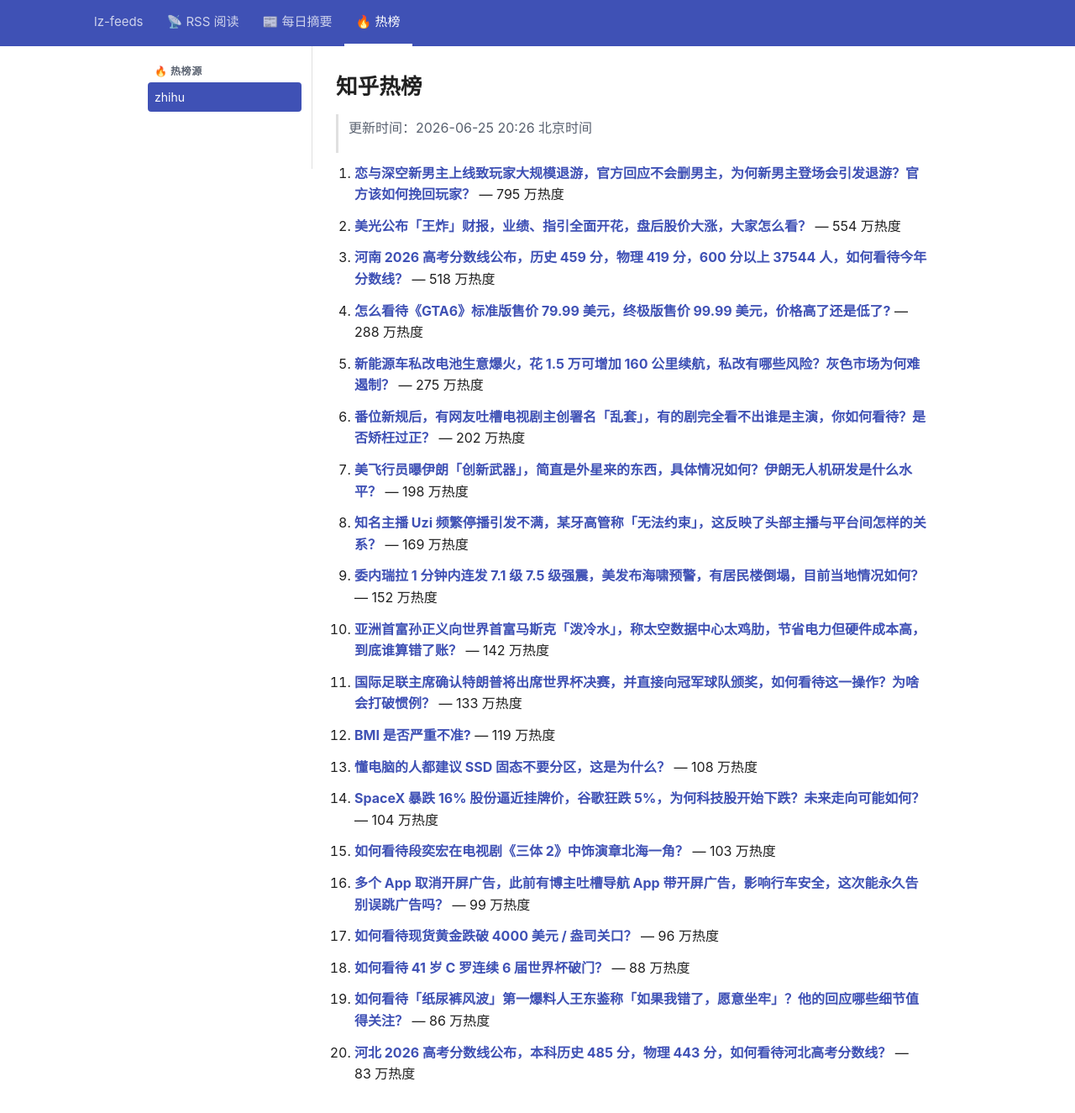
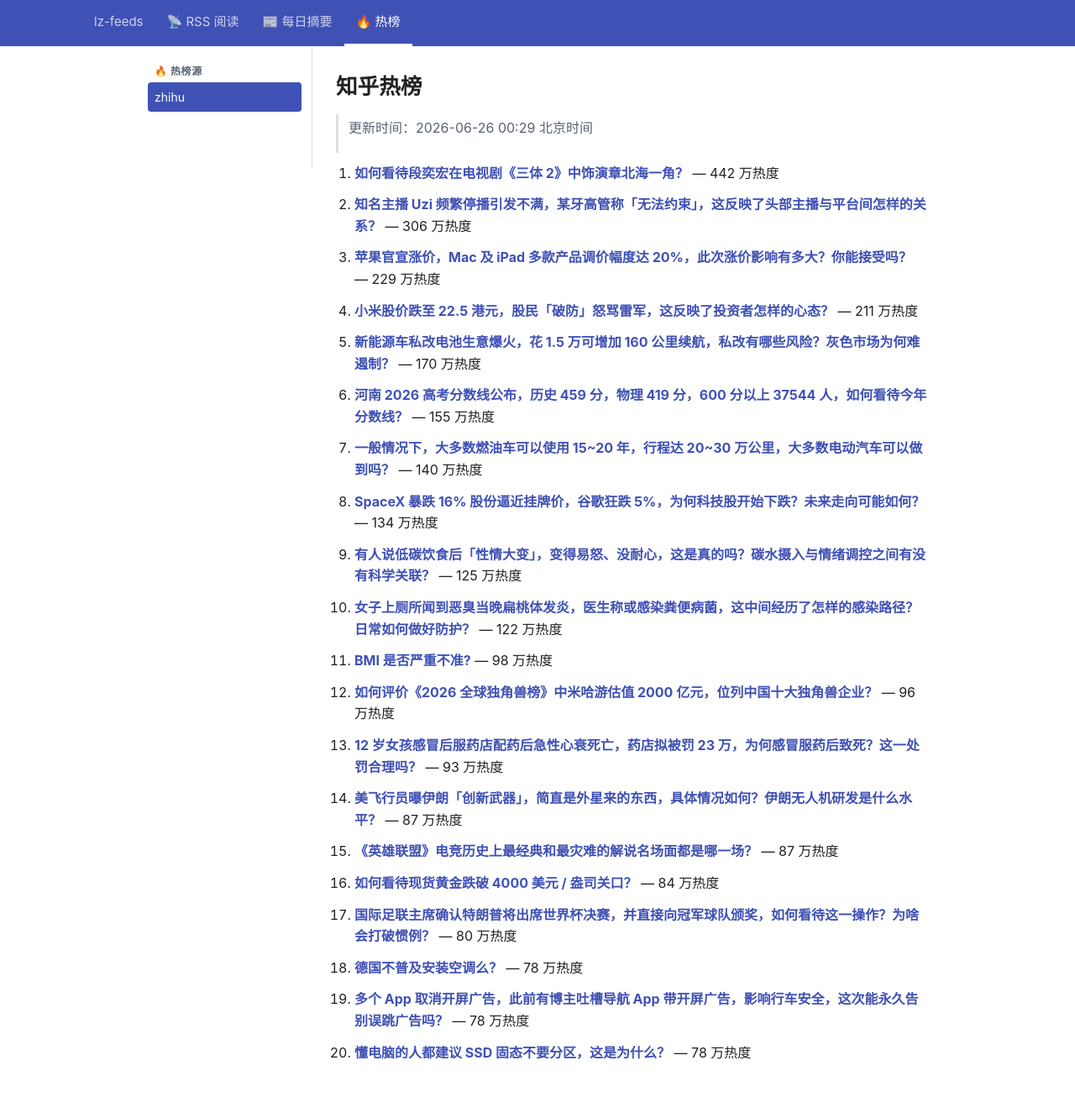
Before and after one commit to lizhang0101/lz-feeds, a Jekyll site: the page built from _hotlist/zhihu.md, in a window 1280 px wide and 1356 px high. Shown: the top 1325 px of the window at 84% size. Built offline with Jekyll 4.4.1, drawn with Linux system fonts in a browser that asks for light colours.

Commit message:
hotlist: 2026-06-25T16:29Z

```diff
--- a/_hotlist/zhihu.md
+++ b/_hotlist/zhihu.md
@@ -1,48 +1,48 @@
 ---
-updated: 2026-06-25 20:26 北京时间
+updated: 2026-06-26 00:29 北京时间
 count: 20
 ---
 
 # 知乎热榜
 
-> 更新时间：2026-06-25 20:26 北京时间
+> 更新时间：2026-06-26 00:29 北京时间
 
-1. **[恋与深空新男主上线致玩家大规模退游，官方回应不会删男主，为何新男主登场会引发退游？官方该如何挽回玩家？](https://www.zhihu.com/question/2052718434220073058)** — 795 万热度
+1. **[如何看待段奕宏在电视剧《三体 2》中饰演章北海一角？](https://www.zhihu.com/question/2053302352527073540)** — 442 万热度
 
-2. **[美光公布「王炸」财报，业绩、指引全面开花，盘后股价大涨，大家怎么看？](https://www.zhihu.com/question/2053379063864209458)** — 554 万热度
+2. **[知名主播 Uzi 频繁停播引发不满，某牙高管称「无法约束」，这反映了头部主播与平台间怎样的关系？](https://www.zhihu.com/question/2053173382947125152)** — 306 万热度
 
-3. **[河南 2026 高考分数线公布，历史 459 分，物理 419 分，600 分以上 37544 人，如何看待今年分数线？](https://www.zhihu.com/question/2053210118947169394)** — 518 万热度
+3. **[苹果官宣涨价，Mac 及 iPad 多款产品调价幅度达 20%，此次涨价影响有多大？你能接受吗？](https://www.zhihu.com/question/2053590927633900087)** — 229 万热度
 
-4. **[怎么看待《GTA6》标准版售价 79.99 美元，终极版售价 99.99 美元，价格高了还是低了?](https://www.zhihu.com/question/2053231216510374205)** — 288 万热度
+4. **[小米股价跌至 22.5 港元，股民「破防」怒骂雷军，这反映了投资者怎样的心态？](https://www.zhihu.com/question/2052889255903499836)** — 211 万热度
 
-5. **[新能源车私改电池生意爆火，花 1.5 万可增加 160 公里续航，私改有哪些风险？灰色市场为何难遏制？](https://www.zhihu.com/question/2053114654025408783)** — 275 万热度
+5. **[新能源车私改电池生意爆火，花 1.5 万可增加 160 公里续航，私改有哪些风险？灰色市场为何难遏制？](https://www.zhihu.com/question/2053114654025408783)** — 170 万热度
 
-6. **[番位新规后，有网友吐槽电视剧主创署名「乱套」，有的剧完全看不出谁是主演，你如何看待？是否矫枉过正？](https://www.zhihu.com/question/2053170345960367595)** — 202 万热度
+6. **[河南 2026 高考分数线公布，历史 459 分，物理 419 分，600 分以上 37544 人，如何看待今年分数线？](https://www.zhihu.com/question/2053210118947169394)** — 155 万热度
 
-7. **[美飞行员曝伊朗「创新武器」，简直是外星来的东西，具体情况如何？伊朗无人机研发是什么水平？](https://www.zhihu.com/question/2053109056487822677)** — 198 万热度
+7. **[一般情况下，大多数燃油车可以使用 15~20 年，行程达 20~30 万公里，大多数电动汽车可以做到吗？](https://www.zhihu.com/question/2043983588144764883)** — 140 万热度
 
-8. **[知名主播 Uzi 频繁停播引发不满，某牙高管称「无法约束」，这反映了头部主播与平台间怎样的关系？](https://www.zhihu.com/question/2053173382947125152)** — 169 万热度
+8. **[SpaceX 暴跌 16% 股份逼近挂牌价，谷歌狂跌 5%，为何科技股开始下跌？未来走向可能如何？](https://www.zhihu.com/question/2053015352347293676)** — 134 万热度
 
-9. **[委内瑞拉 1 分钟内连发 7.1 级 7.5 级强震，美发布海啸预警，有居民楼倒塌，目前当地情况如何？](https://www.zhihu.com/question/2053380936624862329)** — 152 万热度
+9. **[有人说低碳饮食后「性情大变」，变得易怒、没耐心，这是真的吗？碳水摄入与情绪调控之间有没有科学关联？](https://www.zhihu.com/question/2053191111456158541)** — 125 万热度
 
-10. **[亚洲首富孙正义向世界首富马斯克「泼冷水」，称太空数据中心太鸡肋，节省电力但硬件成本高，到底谁算错了账？](https://www.zhihu.com/question/2053101121611289066)** — 142 万热度
+10. **[女子上厕所闻到恶臭当晚扁桃体发炎，医生称或感染粪便病菌，这中间经历了怎样的感染路径？日常如何做好防护？](https://www.zhihu.com/question/2053063742569411111)** — 122 万热度
 
-11. **[国际足联主席确认特朗普将出席世界杯决赛，并直接向冠军球队颁奖，如何看待这一操作？为啥会打破惯例？](https://www.zhihu.com/question/2053130730595791572)** — 133 万热度
+11. **[BMI 是否严重不准?](https://www.zhihu.com/question/382887507)** — 98 万热度
 
-12. **[BMI 是否严重不准?](https://www.zhihu.com/question/382887507)** — 119 万热度
+12. **[如何评价《2026 全球独角兽榜》中米哈游估值 2000 亿元，位列中国十大独角兽企业？](https://www.zhihu.com/question/2053562499140735507)** — 96 万热度
 
-13. **[懂电脑的人都建议 SSD 固态不要分区，这是为什么？](https://www.zhihu.com/question/4012173870)** — 108 万热度
+13. **[12 岁女孩感冒后服药店配药后急性心衰死亡，药店拟被罚 23 万，为何感冒服药后致死？这一处罚合理吗？](https://www.zhihu.com/question/2053383441366742788)** — 93 万热度
 
-14. **[SpaceX 暴跌 16% 股份逼近挂牌价，谷歌狂跌 5%，为何科技股开始下跌？未来走向可能如何？](https://www.zhihu.com/question/2053015352347293676)** — 104 万热度
+14. **[美飞行员曝伊朗「创新武器」，简直是外星来的东西，具体情况如何？伊朗无人机研发是什么水平？](https://www.zhihu.com/question/2053109056487822677)** — 87 万热度
 
-15. **[如何看待段奕宏在电视剧《三体 2》中饰演章北海一角？](https://www.zhihu.com/question/2053302352527073540)** — 103 万热度
+15. **[《英雄联盟》电竞历史上最经典和最灾难的解说名场面都是哪一场？](https://www.zhihu.com/question/2052346552312488607)** — 87 万热度
 
-16. **[多个 App 取消开屏广告，此前有博主吐槽导航 App 带开屏广告，影响行车安全，这次能永久告别误跳广告吗？](https://www.zhihu.com/question/2052899776518153786)** — 99 万热度
+16. **[如何看待现货黄金跌破 4000 美元 / 盎司关口？](https://www.zhihu.com/question/2053415711725151834)** — 84 万热度
 
-17. **[如何看待现货黄金跌破 4000 美元 / 盎司关口？](https://www.zhihu.com/question/2053415711725151834)** — 96 万热度
+17. **[国际足联主席确认特朗普将出席世界杯决赛，并直接向冠军球队颁奖，如何看待这一操作？为啥会打破惯例？](https://www.zhihu.com/question/2053130730595791572)** — 80 万热度
 
-18. **[如何看待 41 岁 C 罗连续 6 届世界杯破门？](https://www.zhihu.com/question/2052995898750277054)** — 88 万热度
+18. **[德国不普及安装空调么？](https://www.zhihu.com/question/21274235)** — 78 万热度
 
-19. **[如何看待「纸尿裤风波」第一爆料人王东鉴称「如果我错了，愿意坐牢」？他的回应哪些细节值得关注？](https://www.zhihu.com/question/2053024443736090452)** — 86 万热度
+19. **[多个 App 取消开屏广告，此前有博主吐槽导航 App 带开屏广告，影响行车安全，这次能永久告别误跳广告吗？](https://www.zhihu.com/question/2052899776518153786)** — 78 万热度
 
-20. **[河北 2026 高考分数线公布，本科历史 485 分，物理 443 分，如何看待河北高考分数线？](https://www.zhihu.com/question/2053125913840022462)** — 83 万热度
+20. **[懂电脑的人都建议 SSD 固态不要分区，这是为什么？](https://www.zhihu.com/question/4012173870)** — 78 万热度
```
